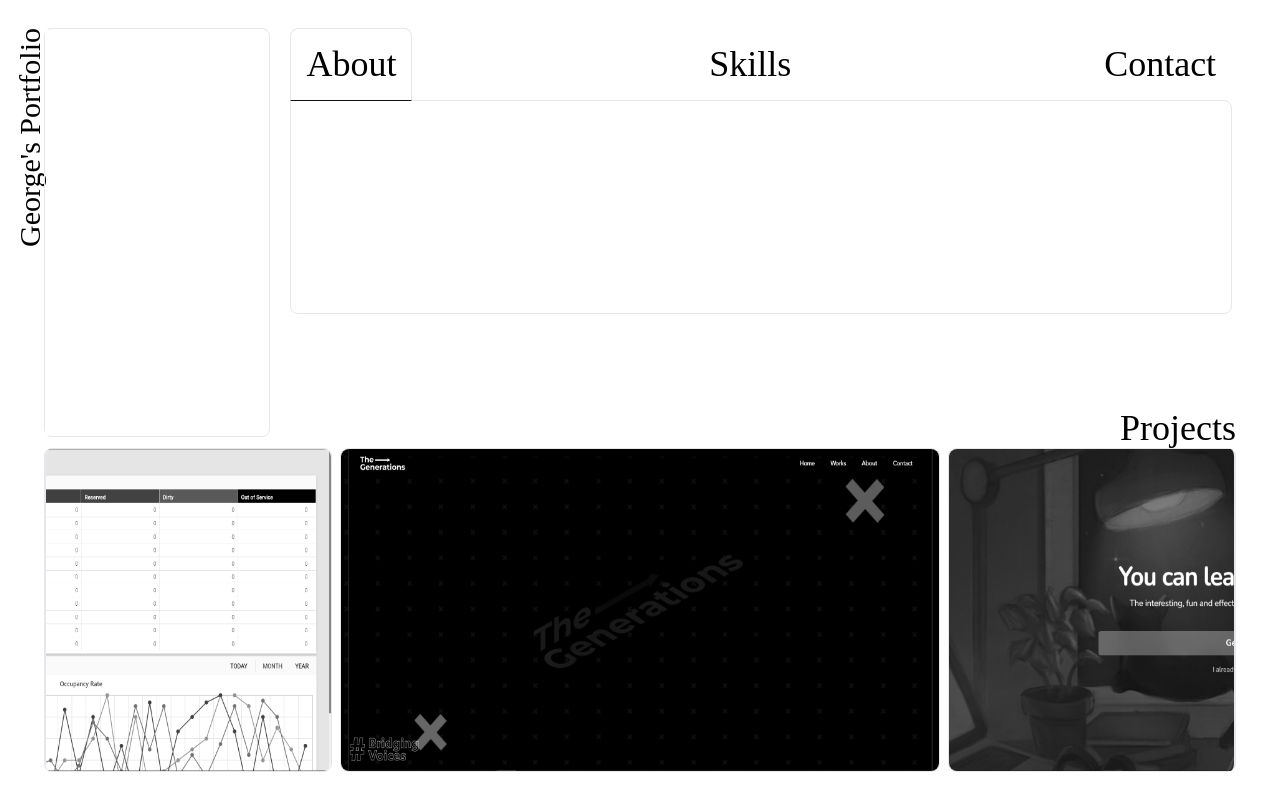
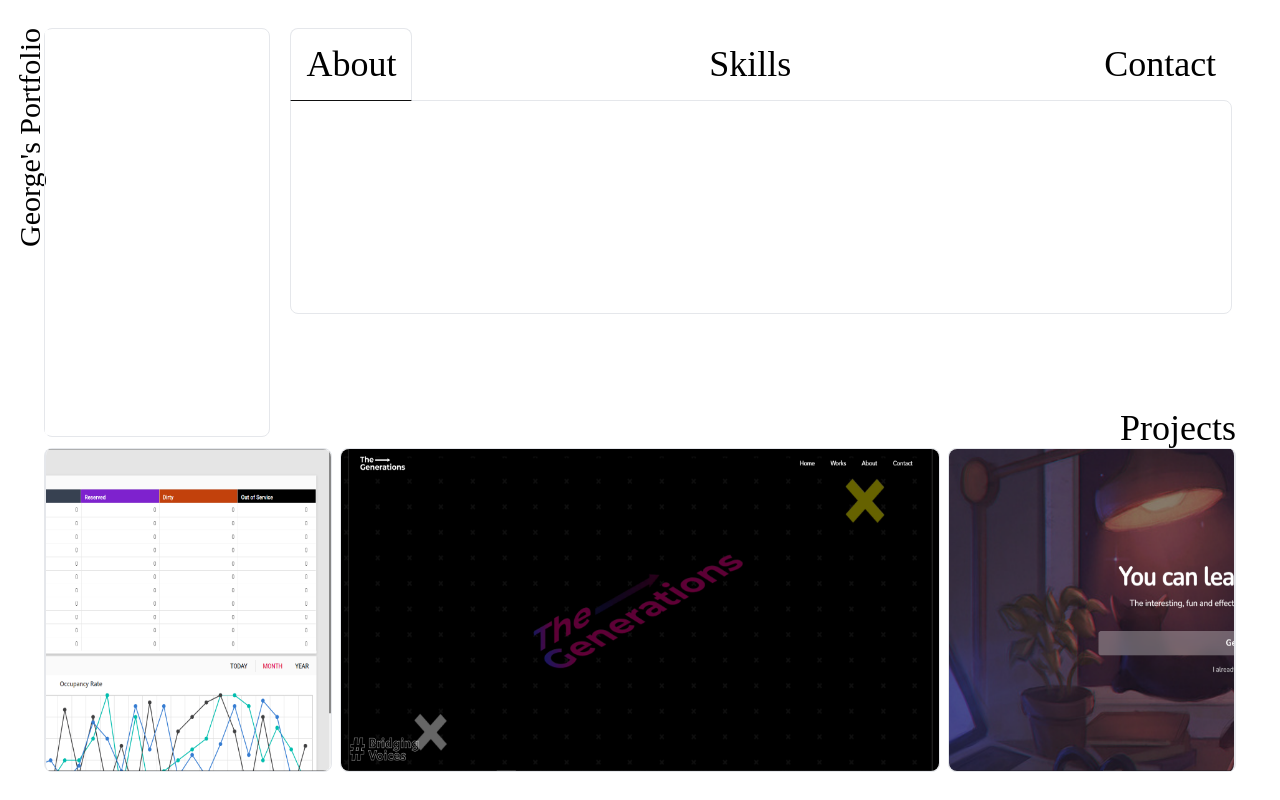
Before and after one commit to drfrank66613/personal-portfolio-website, a Next.js app: page / in a window 1280 px wide. Built offline with nearby package versions, Linux system fonts and the light colour scheme; a web font is replaced by a local one.

Commit message:
Update ProjectThumb.tsx
modify styles

```diff
--- a/components/ProjectThumb.tsx
+++ b/components/ProjectThumb.tsx
@@ -24,14 +24,12 @@ const ProjectThumb = ({ src, alt, id }: ProjectThumbsProps) => {
     <div
       onMouseEnter={toggleActive}
       onMouseLeave={toggleActive}
-      className="mx-1 relative h-full w-[600px] border rounded-lg grayscale hover:grayscale-0 cursor-pointer"
+      className="mx-1 relative h-full w-[600px] border rounded-lg cursor-pointer"
       onClick={handleClick}
     >
       {isActive && (
-        <div className="absolute bg-transparent flex justify-center items-center h-full w-full z-10">
-          <h2 className="bg-neutral-900 bg-opacity-80 text-white px-2 py-1 rounded-lg">
-            {alt}
-          </h2>
+        <div className="absolute bg-neutral-900 rounded-lg bg-opacity-90 flex justify-center items-center h-full w-full z-10">
+          <h2 className="text-white px-2 py-1 rounded-lg">{alt}</h2>
         </div>
       )}
 
```
